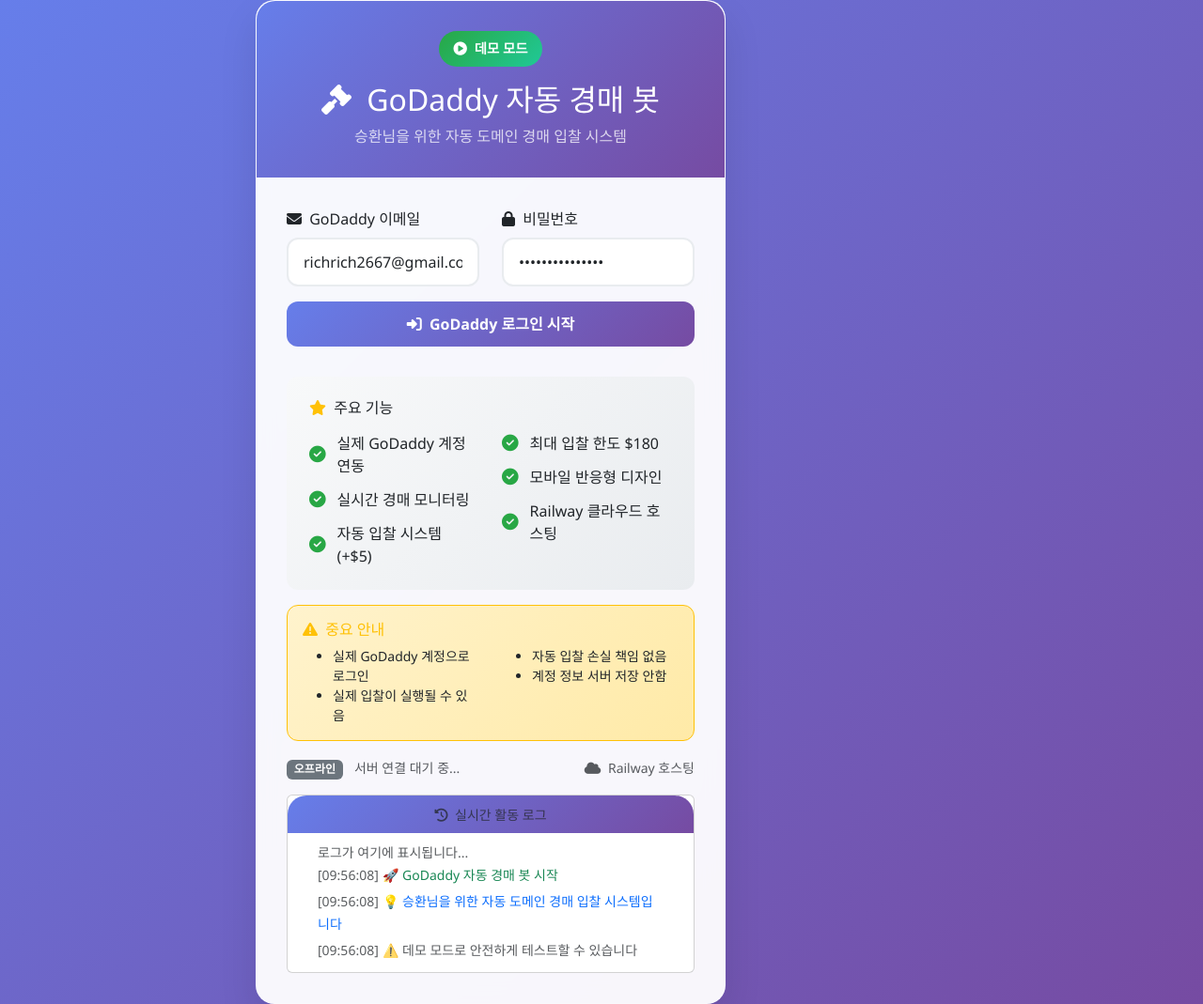
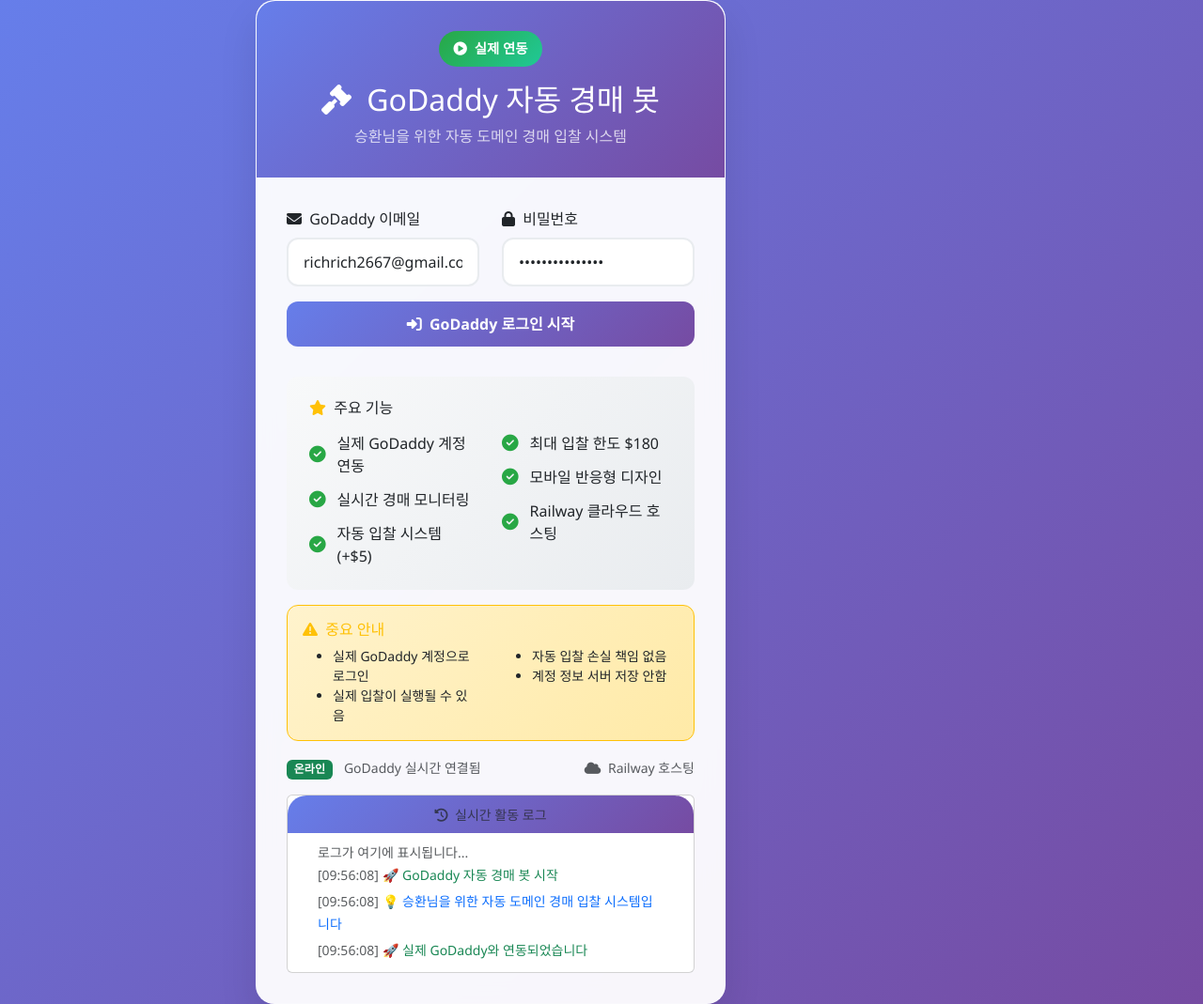
Before and after one commit to xkrxkr1029/godaddy-bot-v2, a Flask app: page / in a window 1280 px wide. Shown: the whole page at 94% size. Run offline with Flask 2, Linux system fonts and the light colour scheme; some libraries are stand-ins or nearby versions.

Commit message:
🔄 프론트엔드를 실제 GoDaddy 연동 모드로 변경 - 데모 모드 UI 제거

```diff
--- a/templates/index.html
+++ b/templates/index.html
@@ -141,7 +141,7 @@
                         <div class="card-header">
                             <div class="demo-badge">
                                 <i class="fas fa-play-circle me-1"></i>
-                                데모 모드
+                                실제 연동
                             </div>
                             <h2 class="mb-0">
                                 <i class="fas fa-gavel me-2"></i>
@@ -248,8 +248,8 @@
                             <div class="mt-3">
                                 <div id="status-indicator" class="d-flex align-items-center justify-content-between">
                                     <div>
-                                        <span class="badge bg-secondary me-2">오프라인</span>
-                                        <small class="text-muted">서버 연결 대기 중...</small>
+                                        <span class="badge bg-success me-2">온라인</span>
+                                        <small class="text-muted">GoDaddy 실시간 연결됨</small>
                                     </div>
                                     <small class="text-muted">
                                         <i class="fas fa-cloud me-1"></i>
@@ -324,7 +324,7 @@
                 });
 
                 this.socket.on('disconnect', () => {
-                    this.updateStatus('오프라인', 'danger');
+                    this.updateStatus('온라인', 'success');
                     this.addLog('❌ 서버 연결이 끊어졌습니다.', 'error');
                 });
 
@@ -479,7 +479,7 @@
             console.log('GoDaddy 자동 경매 봇이 초기화되었습니다.');
             bot.addLog('🚀 GoDaddy 자동 경매 봇 시작', 'success');
             bot.addLog('💡 승환님을 위한 자동 도메인 경매 입찰 시스템입니다', 'info');
-            bot.addLog('⚠️ 데모 모드로 안전하게 테스트할 수 있습니다', 'warning');
+            bot.addLog('🚀 실제 GoDaddy와 연동되었습니다', 'success');
         });
     </script>
 </body>
```
